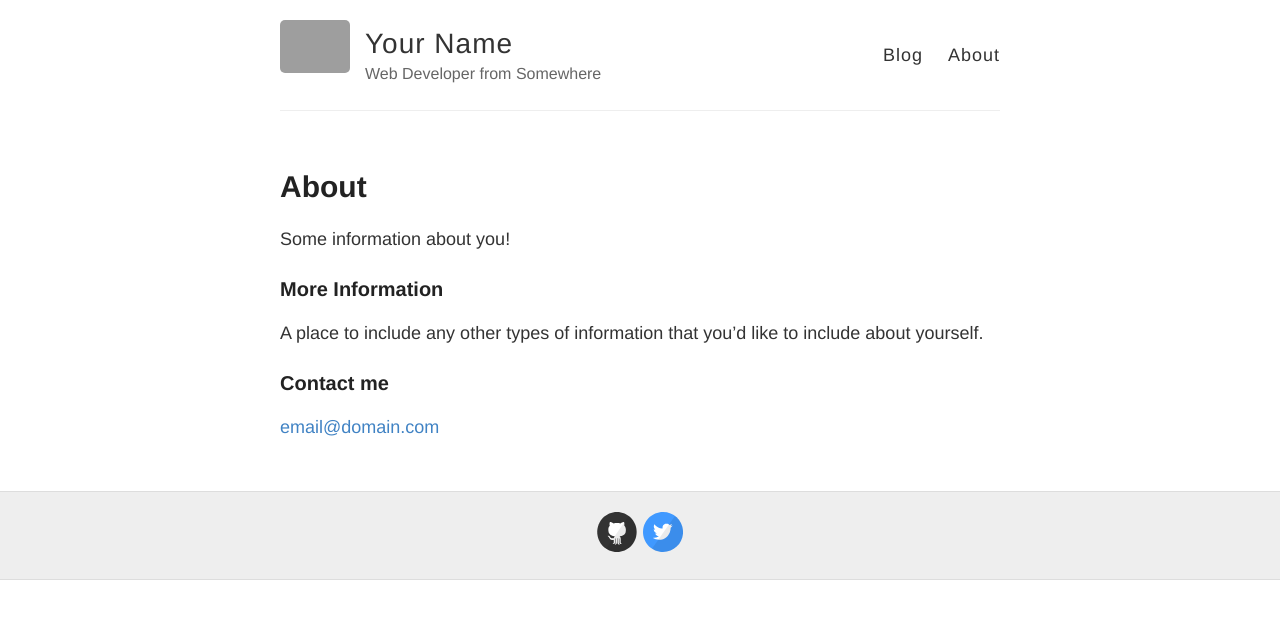
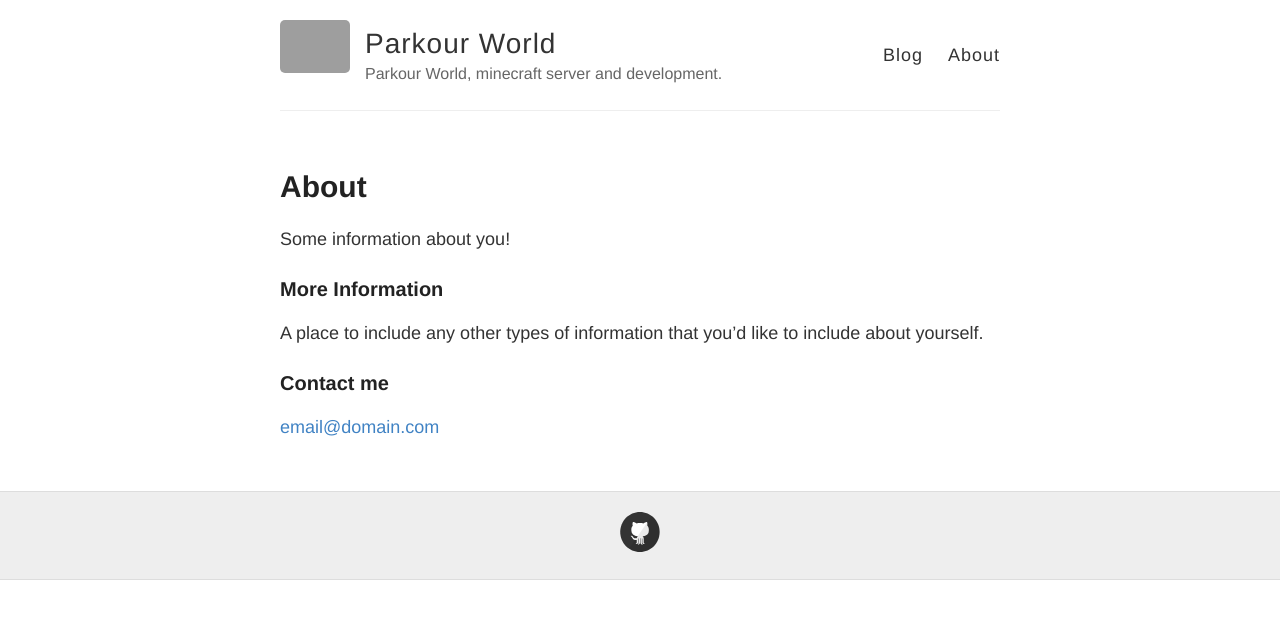
Before and after one commit to spideyroc1/spideyroc1.github.io, a Jekyll site: the page built from about.md, in a window 1280 px wide. Shown: the top 619 px of the page. Built offline with Jekyll 4.4.1, drawn with Linux system fonts in a browser that asks for light colours; Markdown is read by kramdown in place of the engine named in the settings; grey boxes are pictures that could not be loaded.

Commit message:
Updated _config.yml

```diff
--- a/_config.yml
+++ b/_config.yml
@@ -3,10 +3,10 @@
 #
 
 # Name of your site (displayed in the header)
-name: Your Name
+name: Parkour World
 
 # Short bio or description (displayed in the header)
-description: Web Developer from Somewhere
+description: Parkour World, minecraft server and development.
 
 # URL of your avatar or profile pic (you could use your GitHub profile pic)
 avatar: https://raw.githubusercontent.com/barryclark/jekyll-now/master/images/jekyll-logo.png
@@ -21,12 +21,12 @@ footer-links:
   email:
   facebook:
   flickr:
-  github: barryclark/jekyll-now
+  github: spideyroc1
   instagram:
   linkedin:
   pinterest:
   rss: # just type anything here for a working RSS icon, make sure you set the "url" above!
-  twitter: jekyllrb
+  twitter:
   stackoverflow: # your stackoverflow profile, e.g. "users/50476/bart-kiers"
   youtube: # channel/<your_long_string> or user/<user-name>
   googleplus: # anything in your profile username that comes after plus.google.com/
```
